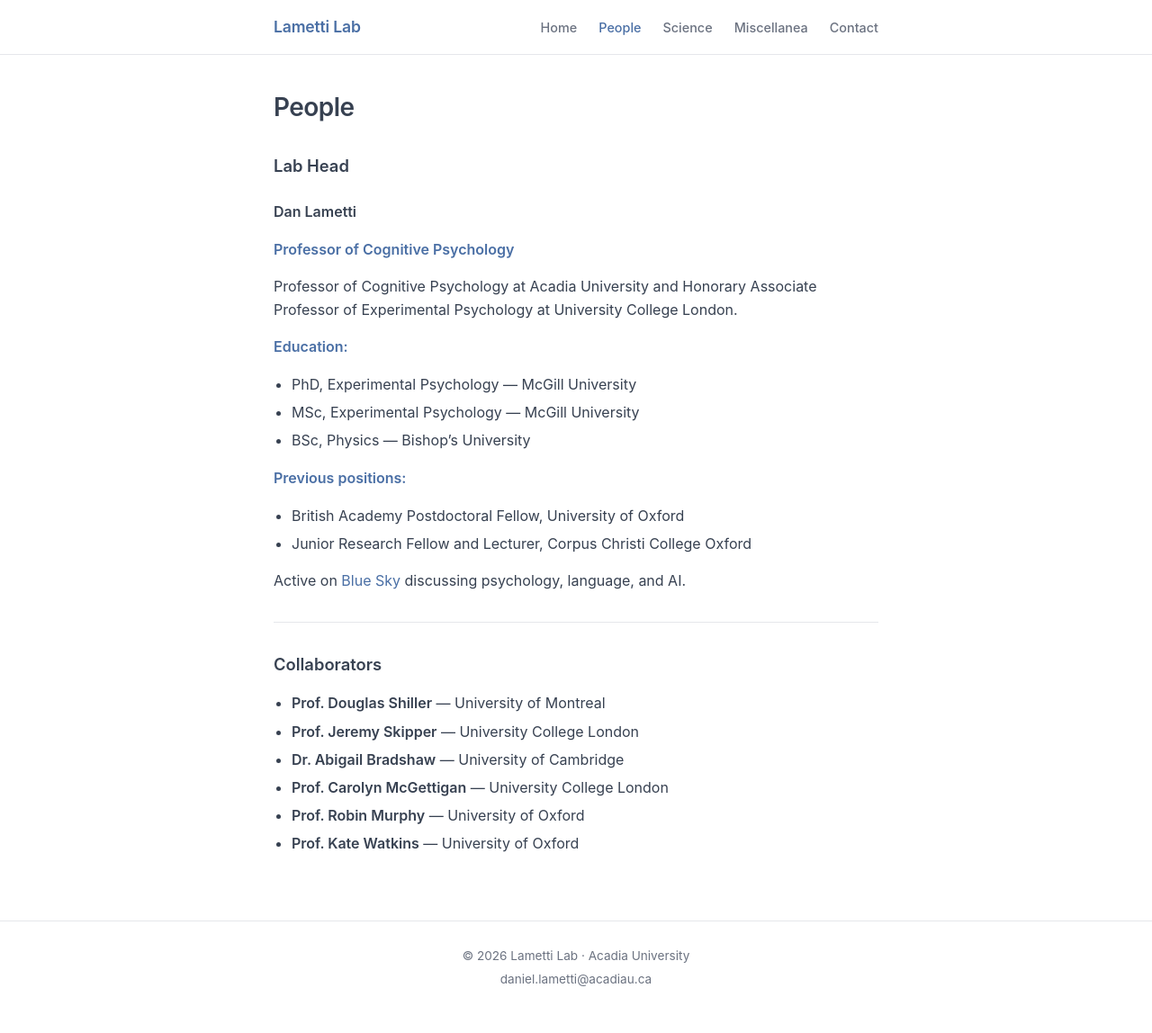
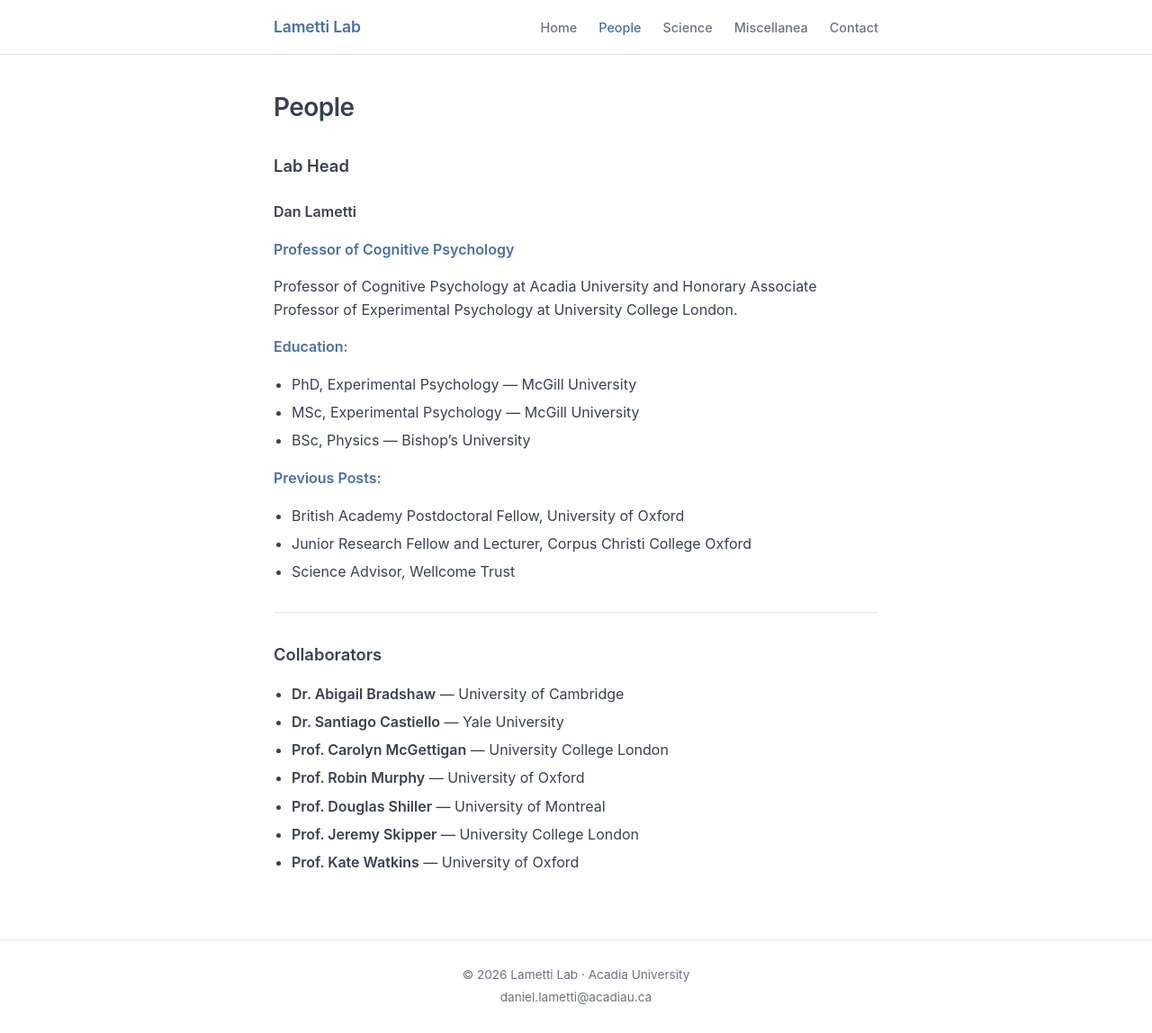
Before and after one commit to drlametti/lamettilab.github.io, a Jekyll site: the page built from people.md, in a window 1280 px wide. Shown: the whole page at 90% size. Built offline with Jekyll 4.4.1, drawn with Linux system fonts in a browser that asks for light colours; before the commit the page ends 1127 px from its top, so only the background shows below that.

Commit message:
Update lab news, people, and research areas
- Add March 2026 news item for published Communications Psychology paper
- Add Science Advisor role to Dan's previous posts, remove Blue Sky note
- Add new collaborator Dr. Santiago Castiello (Yale)
- Add Language-based Human-AI Interaction research area to science page
- Minor wording updates throughout

Co-Authored-By: Claude Sonnet 4.6 <noreply@anthropic.com>

```diff
--- a/people.md
+++ b/people.md
@@ -18,19 +18,19 @@ Professor of Cognitive Psychology at Acadia University and Honorary Associate Pr
 - MSc, Experimental Psychology — McGill University
 - BSc, Physics — Bishop's University
 
-**Previous positions:**
+**Previous Posts:**
 - British Academy Postdoctoral Fellow, University of Oxford
 - Junior Research Fellow and Lecturer, Corpus Christi College Oxford
-
-Active on [Blue Sky](https://bsky.app/) discussing psychology, language, and AI.
+- Science Advisor, Wellcome Trust
 
 ---
 
 ## Collaborators
 
+- **Dr. Abigail Bradshaw** — University of Cambridge
+- **Dr. Santiago Castiello** — Yale University
+- **Prof. Carolyn McGettigan** — University College London
+- **Prof. Robin Murphy** — University of Oxford
 - **Prof. Douglas Shiller** — University of Montreal
 - **Prof. Jeremy Skipper** — University College London
-- **Dr. Abigail Bradshaw** — University of Cambridge
-- **Prof. Carolyn McGettigan** — University College London
-- **Prof. Robin Murphy** — University of Oxford
 - **Prof. Kate Watkins** — University of Oxford
```
Also changed, not shown: science.md (+6 -2 lines).
